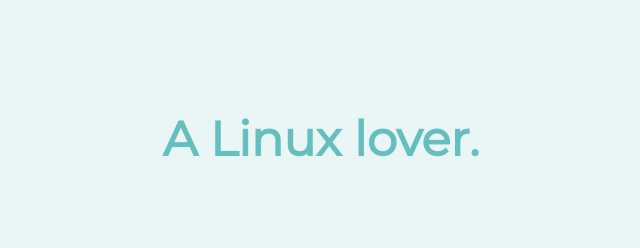
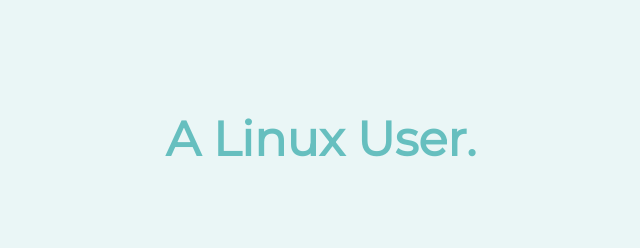
Before and after one commit to Abhishekkaith/cv, a plain HTML site: page index.html in a window 1280 px wide. Shown: the part 228-476 px from the top of the page, 319-959 px from the left. Drawn offline with Linux system fonts and the light colour scheme.

Commit message:
Update index.html

```diff
--- a/index.html
+++ b/index.html
@@ -16,7 +16,7 @@
             </ul>
         <img class=top-cloud src="images/cloud.png" alt="">
         <h1>I'm Abhishek</h1>
-        <h2>A Linux lover.</h3>
+        <h2>A Linux User.</h3>
         <img class="bottom-cloud" src="/images/cloud.png" alt="">
         <img class="mountain" src="images/mountain.png" alt="">
     </section>
```
